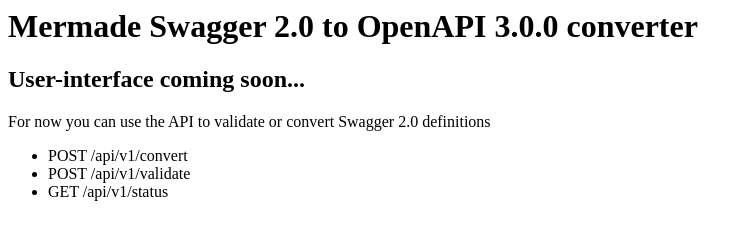
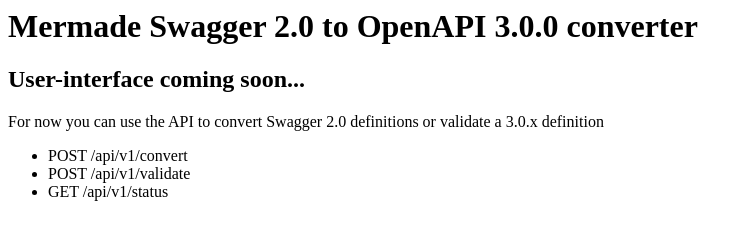
Before and after one commit to Mermade/openapi-webconverter, a website: page index.html in a window 1280 px wide. Shown: the whole page, without its empty margins (0-753 px from the left). Drawn offline with Linux system fonts and the light colour scheme.

Commit message:
Update text guidance

```diff
--- a/index.html
+++ b/index.html
@@ -6,7 +6,7 @@
 <h1>Mermade Swagger 2.0 to OpenAPI 3.0.0 converter</h1>
 <h2>User-interface coming soon...</h2>
 <p>
-For now you can use the API to validate or convert Swagger 2.0 definitions
+For now you can use the API to convert Swagger 2.0 definitions or validate a 3.0.x definition
 <p>
 <ul>
 	<li>POST /api/v1/convert</li>
```
Also changed, not shown: README.md.
